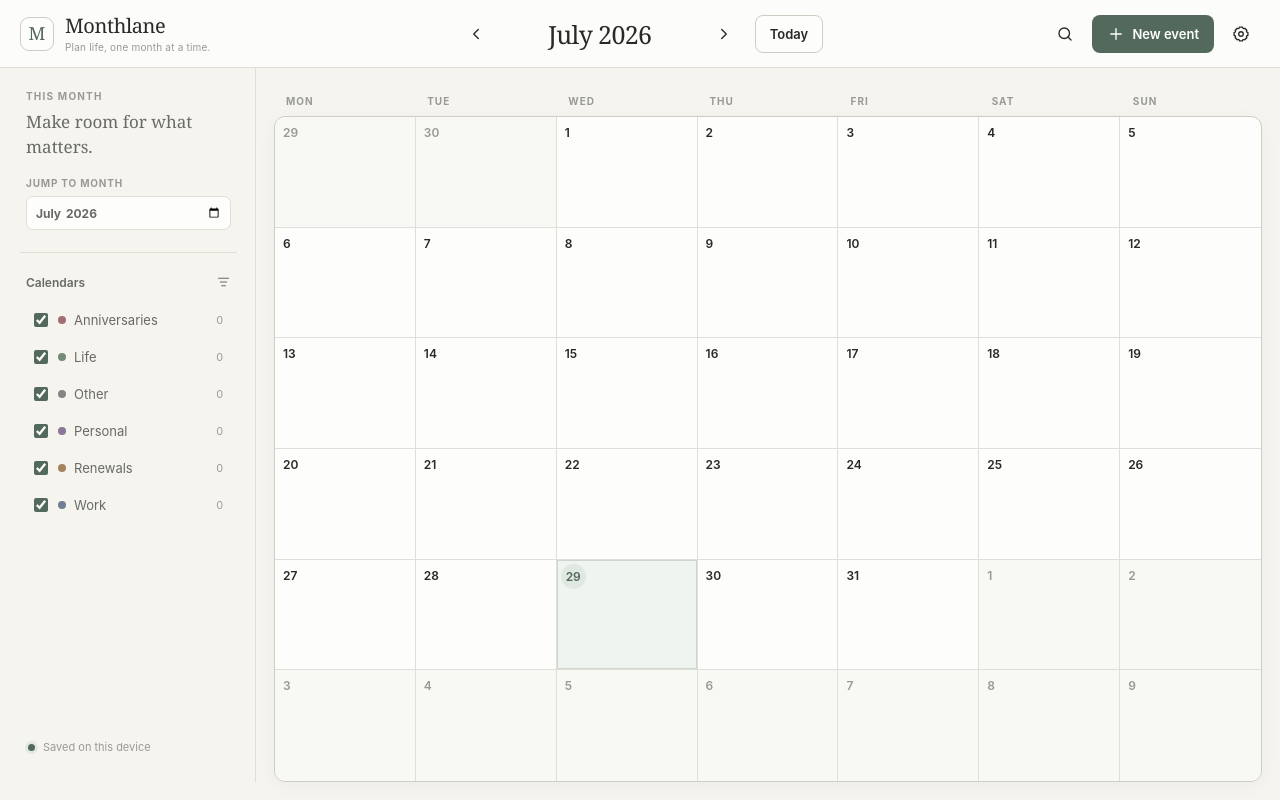
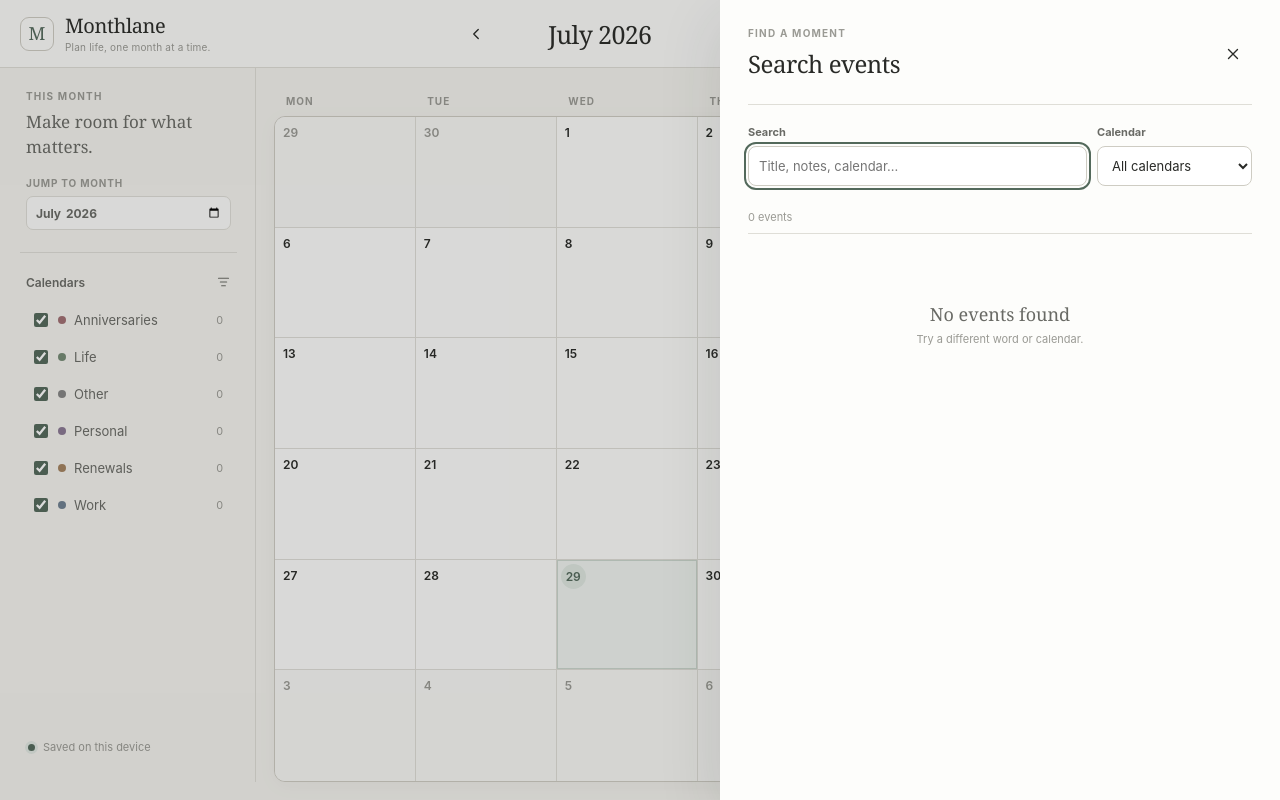
Before and after one commit to Aprollov/monthlane, a Next.js app: page / in a window 1280 px wide. Both pictures are taken after a click on the button 1065 px from the left and 33 px from the top of the page. Built offline with nearby package versions, Linux system fonts and the light colour scheme.

Commit message:
Add event search and today navigation

```diff
--- a/app/globals.css
+++ b/app/globals.css
@@ -140,6 +140,23 @@ button:focus-visible, input:focus-visible, select:focus-visible, textarea:focus-
 .accountCard span { color: var(--text-muted); font-size: 11px; }
 .settingsError { margin: 0; color: var(--danger); font-size: 11px; line-height: 1.5; }
 .visuallyHidden { position: absolute; width: 1px; height: 1px; overflow: hidden; clip: rect(0 0 0 0); white-space: nowrap; }
+.searchDrawer { width: min(560px, 100%); display: flex; flex-direction: column; }
+.searchControls { display: grid; grid-template-columns: minmax(0, 1fr) 155px; gap: 10px; padding: 20px 0 14px; }
+.searchControls label { display: grid; gap: 7px; color: var(--text-secondary); font-size: 11px; font-weight: 700; }
+.searchControls input, .searchControls select { width: 100%; height: 40px; border: 1px solid var(--border-strong); border-radius: 8px; padding: 0 10px; background: white; color: var(--text-primary); font-size: 13px; font-weight: 400; }
+.searchSummary { min-height: 34px; display: flex; align-items: center; justify-content: space-between; color: var(--text-muted); font-size: 11px; border-bottom: 1px solid var(--border); }
+.searchSummary button { border: 0; background: transparent; color: var(--accent); cursor: pointer; font-size: 11px; font-weight: 700; }
+.searchResults { min-height: 0; overflow: auto; display: grid; align-content: start; }
+.searchResult { width: 100%; min-height: 76px; display: grid; grid-template-columns: 9px minmax(0, 1fr) auto; gap: 11px; align-items: center; border: 0; border-bottom: 1px solid var(--border); background: transparent; padding: 12px 4px; text-align: left; cursor: pointer; }
+.searchResult:hover { background: var(--surface-secondary); }
+.searchResultDot { width: 8px; height: 8px; border-radius: 50%; }
+.searchResultMain { display: grid; gap: 4px; min-width: 0; }
+.searchResultMain strong { overflow: hidden; text-overflow: ellipsis; white-space: nowrap; font-size: 13px; }
+.searchResultMain small, .searchResultMain > span { overflow: hidden; text-overflow: ellipsis; white-space: nowrap; color: var(--text-muted); font-size: 10px; }
+.searchResultMeta { display: grid; justify-items: end; gap: 5px; color: var(--text-muted); font-size: 10px; }
+.emptySearch { min-height: 180px; display: grid; place-content: center; justify-items: center; gap: 6px; color: var(--text-secondary); }
+.emptySearch strong { font-family: Georgia, "Times New Roman", serif; font-size: 18px; font-weight: 500; }
+.emptySearch span { color: var(--text-muted); font-size: 11px; }
 .toast { position: fixed; right: 22px; bottom: 22px; z-index: 80; background: #30342f; color: white; border-radius: 8px; padding: 11px 15px; font-size: 12px; box-shadow: var(--shadow-panel); animation: toastIn 160ms ease-out; }
 @keyframes toastIn { from { opacity: 0; transform: translateY(6px); } }
 
@@ -191,6 +208,9 @@ button:focus-visible, input:focus-visible, select:focus-visible, textarea:focus-
   .mobileBottomNav .mobileAdd { color: var(--accent); font-weight: 700; }
   .mobileBottomNav .mobileAdd svg { background: var(--accent); color: white; border-radius: 9px; width: 34px; height: 30px; padding: 7px; }
   .eventDrawer { width: 100%; padding: 22px 20px calc(24px + env(safe-area-inset-bottom)); }
+  .searchControls { grid-template-columns: 1fr; }
+  .searchResult { grid-template-columns: 9px minmax(0, 1fr); }
+  .searchResultMeta { display: none; }
   .toast { right: 12px; left: 12px; bottom: calc(78px + env(safe-area-inset-bottom)); text-align: center; }
 }
 
--- a/app/src/MonthlaneApp.tsx
+++ b/app/src/MonthlaneApp.tsx
@@ -2,6 +2,7 @@
 
 import { useCallback, useEffect, useMemo, useRef, useState } from "react";
 import { EventDrawer } from "./EventDrawer";
+import { SearchDrawer } from "./SearchDrawer";
 import { ScopeDialog, type RecurrenceScope } from "./ScopeDialog";
 import { SettingsDrawer } from "./SettingsDrawer";
 import { addMonths, buildMonthGrid, longDateLabel, monthLabel, toDateKey } from "./dates";
@@ -35,6 +36,7 @@ export function MonthlaneApp() {
   });
   const [sidebarOpen, setSidebarOpen] = useState(false);
   const [drawerOpen, setDrawerOpen] = useState(false);
+  const [searchOpen, setSearchOpen] = useState(false);
   const [settingsOpen, setSettingsOpen] = useState(false);
   const [editingEvent, setEditingEvent] = useState<CalendarEvent>();
   const [scopeRequest, setScopeRequest] = useState<{ action: "edit" | "delete"; draft?: EventDraft }>();
@@ -63,6 +65,13 @@ export function MonthlaneApp() {
     toastTimer.current = window.setTimeout(() => setToast(""), 2600);
   };
 
+  const goToToday = useCallback(() => {
+    setVisibleMonth(new Date(today.getFullYear(), today.getMonth(), 1));
+    setSelectedDate(toDateKey(today));
+    setSearchOpen(false);
+    notify("Showing today.");
+  }, [today]);
+
   const openCreate = useCallback((date = selectedDate) => {
     setSelectedDate(date);
     setEditingEvent(undefined);
@@ -74,16 +83,18 @@ export function MonthlaneApp() {
       const target = event.target as HTMLElement;
       if (target.matches("input, textarea, select") || target.isContentEditable) return;
       if (event.key.toLowerCase() === "n") openCreate();
-      if (event.key.toLowerCase() === "t") {
-        setVisibleMonth(new Date(today.getFullYear(), today.getMonth(), 1));
-        setSelectedDate(toDateKey(today));
+      if (event.key.toLowerCase() === "t") goToToday();
+      if (event.key === "Escape") {
+        setSearchOpen(false);
+        setSettingsOpen(false);
+        setDrawerOpen(false);
       }
       if (event.key === "ArrowLeft") setVisibleMonth((month) => addMonths(month, -1));
       if (event.key === "ArrowRight") setVisibleMonth((month) => addMonths(month, 1));
     };
     window.addEventListener("keydown", handleShortcut);
     return () => window.removeEventListener("keydown", handleShortcut);
-  }, [openCreate, today]);
+  }, [goToToday, openCreate]);
 
   const days = useMemo(() => buildMonthGrid(visibleMonth), [visibleMonth]);
   const expandedEvents = useMemo(
@@ -93,6 +104,19 @@ export function MonthlaneApp() {
   const visibleEvents = useMemo(
     () => expandedEvents.filter((event) => !hiddenCategories.has(event.categoryId)),
     [expandedEvents, hiddenCategories],
+  );
+  const searchableEvents = useMemo(
+    () => [
+      ...events,
+      ...exceptions
+        .filter((exception) => exception.type === "modified" && exception.replacement)
+        .map((exception) => ({
+          ...exception.replacement!,
+          recurrenceParentId: exception.seriesId,
+          recurrenceInstanceDate: exception.instanceDate,
+        })),
+    ],
+    [events, exceptions],
   );
   const eventsByDate = useMemo(() => {
     const result = new Map<string, CalendarEvent[]>();
@@ -243,13 +267,10 @@ export function MonthlaneApp() {
           <button className="iconButton" onClick={() => setVisibleMonth((month) => addMonths(month, -1))} aria-label="Previous month" title="Previous month"><ChevronLeft /></button>
           <h1>{monthLabel(visibleMonth)}</h1>
           <button className="iconButton" onClick={() => setVisibleMonth((month) => addMonths(month, 1))} aria-label="Next month" title="Next month"><ChevronRight /></button>
-          <button className="secondaryButton todayButton" onClick={() => {
-            setVisibleMonth(new Date(today.getFullYear(), today.getMonth(), 1));
-            setSelectedDate(toDateKey(today));
-          }}>Today</button>
+          <button className="secondaryButton todayButton" onClick={goToToday}>Today</button>
         </div>
         <div className="topActions">
-          <button className="iconButton" aria-label="Search events" title="Search (coming in Phase 3)"><Search /></button>
+          <button className="iconButton" onClick={() => setSearchOpen(true)} aria-label="Search events" title="Search events"><Search /></button>
           <button className="primaryButton newEventButton" onClick={() => openCreate()}><Plus /><span>New event</span></button>
           <button className="iconButton" onClick={() => setSettingsOpen(true)} aria-label="Open settings" title="Settings"><Settings /></button>
         </div>
@@ -369,14 +390,20 @@ export function MonthlaneApp() {
       </div>
 
       <nav className="mobileBottomNav" aria-label="Primary navigation">
-        <button onClick={() => { setVisibleMonth(new Date(today.getFullYear(), today.getMonth(), 1)); setSelectedDate(toDateKey(today)); }}><CalendarIcon /><span>Today</span></button>
-        <button><Search /><span>Search</span></button>
+        <button onClick={goToToday}><CalendarIcon /><span>Today</span></button>
+        <button onClick={() => setSearchOpen(true)}><Search /><span>Search</span></button>
         <button className="mobileAdd" onClick={() => openCreate()}><Plus /><span>Add</span></button>
         <button onClick={() => setSidebarOpen(true)}><Sliders /><span>Calendars</span></button>
         <button onClick={() => setSettingsOpen(true)}><Settings /><span>Settings</span></button>
       </nav>
 
       <EventDrawer open={drawerOpen} date={selectedDate} event={editingEvent} categories={categories} onClose={() => setDrawerOpen(false)} onSave={saveDraft} onDelete={editingEvent ? removeEvent : undefined} />
+      <SearchDrawer open={searchOpen} events={searchableEvents} categories={categories} onClose={() => setSearchOpen(false)} onSelect={(event) => {
+        setSelectedDate(event.startDate);
+        setVisibleMonth(new Date(Number(event.startDate.slice(0, 4)), Number(event.startDate.slice(5, 7)) - 1, 1));
+        setSearchOpen(false);
+        notify(`Showing ${event.title}.`);
+      }} />
       <ScopeDialog open={Boolean(scopeRequest)} action={scopeRequest?.action ?? "edit"} onChoose={(scope) => void chooseScope(scope)} onClose={() => setScopeRequest(undefined)} />
       <SettingsDrawer open={settingsOpen} onClose={() => setSettingsOpen(false)} onChanged={refresh} notify={notify} />
       {toast && <div className="toast" role="status">{toast}</div>}
--- /dev/null
+++ b/app/src/SearchDrawer.tsx
@@ -0,0 +1,88 @@
+"use client";
+
+import { useMemo, useState } from "react";
+import { fromDateKey, longDateLabel } from "./dates";
+import { X } from "./icons";
+import { recurrenceLabel } from "./recurrence";
+import { searchEvents } from "./search";
+import type { CalendarEvent, Category } from "./types";
+
+type Props = {
+  open: boolean;
+  events: CalendarEvent[];
+  categories: Category[];
+  onClose: () => void;
+  onSelect: (event: CalendarEvent) => void;
+};
+
+export function SearchDrawer({ open, events, categories, onClose, onSelect }: Props) {
+  const [query, setQuery] = useState("");
+  const [categoryId, setCategoryId] = useState("all");
+  const results = useMemo(
+    () => searchEvents(events, categories, query, categoryId).slice(0, 100),
+    [categoryId, categories, events, query],
+  );
+  if (!open) return null;
+
+  const categoryById = (id: string) => categories.find((category) => category.id === id);
+
+  return (
+    <>
+      <button className="drawerScrim" onClick={onClose} aria-label="Close search" />
+      <aside className="eventDrawer searchDrawer" role="dialog" aria-modal="true" aria-labelledby="search-title">
+        <header className="drawerHeader">
+          <div><p className="eyebrow">Find a moment</p><h2 id="search-title">Search events</h2></div>
+          <button className="iconButton" onClick={onClose} aria-label="Close search"><X /></button>
+        </header>
+        <div className="searchControls">
+          <label>
+            Search
+            <input
+              autoFocus
+              type="search"
+              placeholder="Title, notes, calendar…"
+              value={query}
+              onChange={(event) => setQuery(event.target.value)}
+            />
+          </label>
+          <label>
+            Calendar
+            <select value={categoryId} onChange={(event) => setCategoryId(event.target.value)}>
+              <option value="all">All calendars</option>
+              {categories.map((category) => <option key={category.id} value={category.id}>{category.name}</option>)}
+            </select>
+          </label>
+        </div>
+        <div className="searchSummary">
+          <span>{results.length}{results.length === 100 ? "+" : ""} {results.length === 1 ? "event" : "events"}</span>
+          {query && <button type="button" onClick={() => setQuery("")}>Clear</button>}
+        </div>
+        <div className="searchResults">
+          {results.map((event) => {
+            const category = categoryById(event.categoryId);
+            return (
+              <button className="searchResult" key={event.id} onClick={() => onSelect(event)}>
+                <span className="searchResultDot" style={{ background: category?.color }} />
+                <span className="searchResultMain">
+                  <strong>{event.title}</strong>
+                  <small>{longDateLabel(fromDateKey(event.startDate))}{event.allDay ? " · All day" : ` · ${event.startTime}`}</small>
+                  {event.notes && <span>{event.notes}</span>}
+                </span>
+                <span className="searchResultMeta">
+                  <small>{category?.name}</small>
+                  {event.recurrence && <small>{recurrenceLabel(event.recurrence)}</small>}
+                </span>
+              </button>
+            );
+          })}
+          {!results.length && (
+            <div className="emptySearch">
+              <strong>No events found</strong>
+              <span>Try a different word or calendar.</span>
+            </div>
+          )}
+        </div>
+      </aside>
+    </>
+  );
+}
--- /dev/null
+++ b/app/src/search.ts
@@ -0,0 +1,24 @@
+import type { CalendarEvent, Category } from "./types.ts";
+
+export const searchEvents = (
+  events: CalendarEvent[],
+  categories: Category[],
+  query: string,
+  categoryId = "all",
+) => {
+  const normalized = query.trim().toLocaleLowerCase();
+  const categoryNames = new Map(categories.map((category) => [category.id, category.name.toLocaleLowerCase()]));
+  return events
+    .filter((event) => !event.deletedAt)
+    .filter((event) => categoryId === "all" || event.categoryId === categoryId)
+    .filter((event) => {
+      if (!normalized) return true;
+      return [
+        event.title,
+        event.notes,
+        categoryNames.get(event.categoryId) ?? "",
+        ...(event.tags ?? []),
+      ].some((value) => value.toLocaleLowerCase().includes(normalized));
+    })
+    .sort((a, b) => b.startDate.localeCompare(a.startDate) || a.title.localeCompare(b.title));
+};
```
Also changed, not shown: 1 other file (tests, documents, lock files or other folders).
